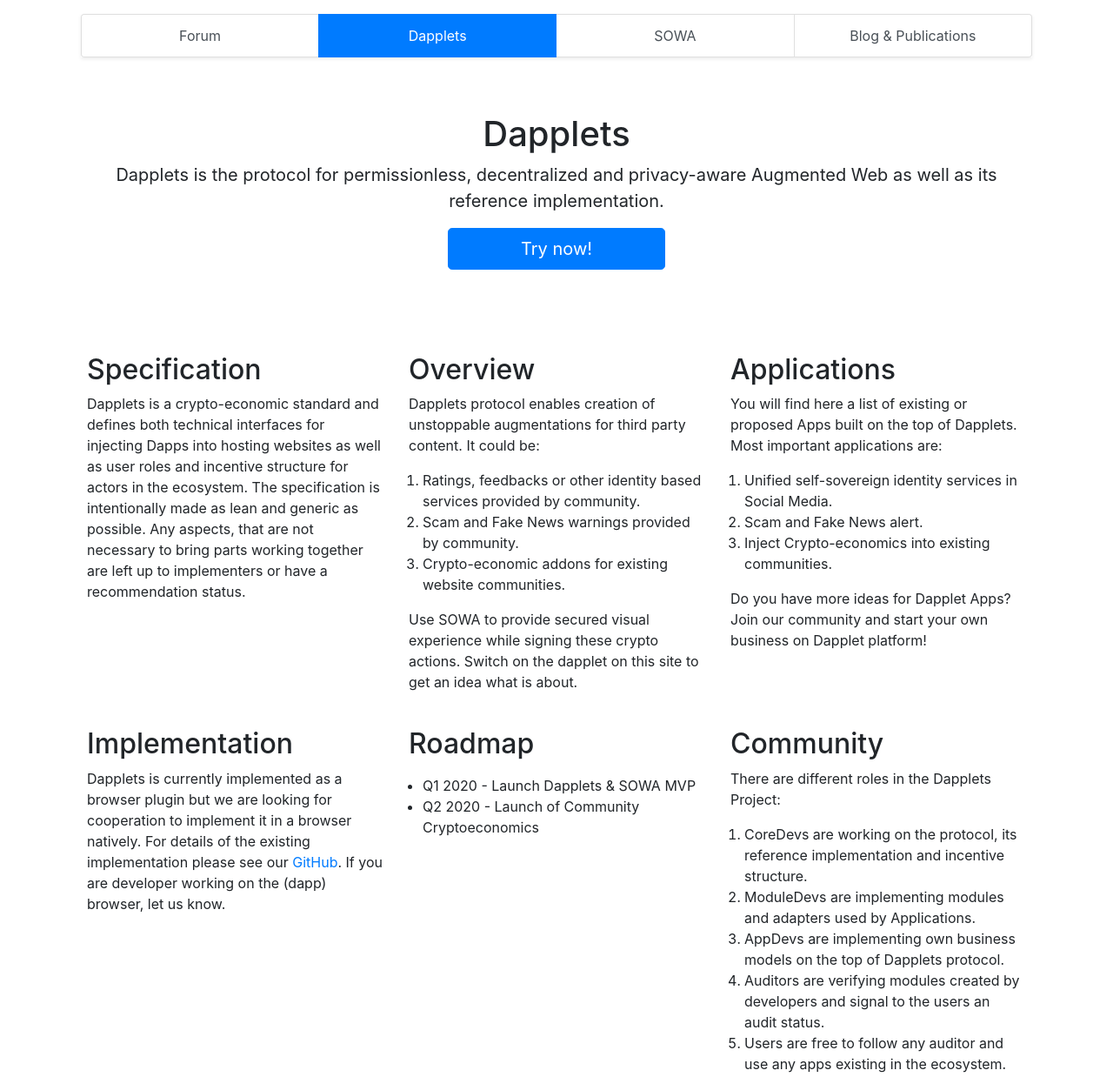
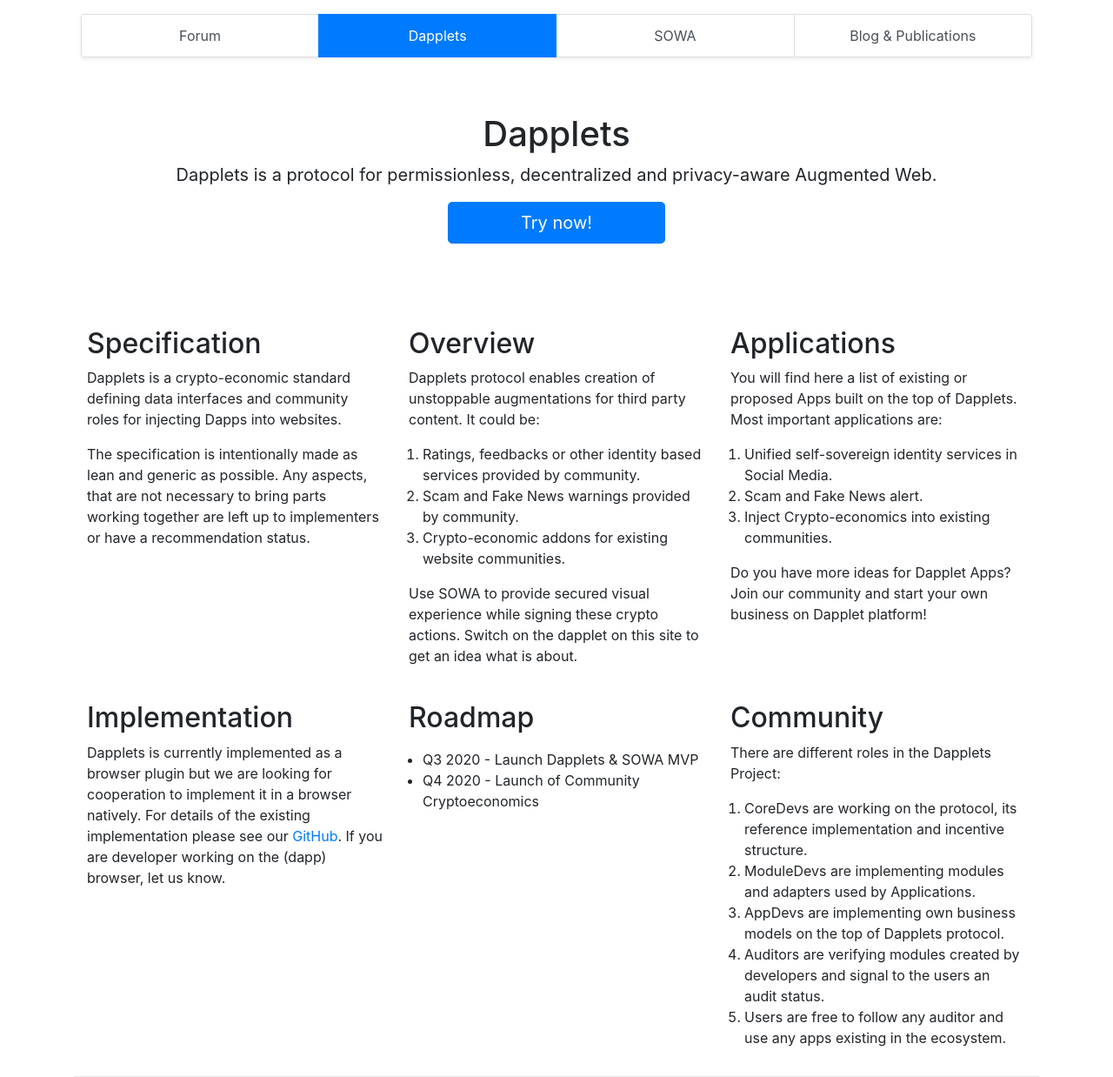
Before and after one commit to dapplets/dapplets.github.io, a website: page index.html in a window 1280 px wide. Shown: the top 1238 px of the page at 87% size. Drawn offline with nearby package versions, Linux system fonts and the light colour scheme.

Commit message:
[+] tuning text

```diff
--- a/index.html
+++ b/index.html
@@ -30,8 +30,8 @@
 
             <div class="jumbotron bg-transparent">
                 <h1 class="text-center">Dapplets</h1>
-                <p class="text-center" style="font-size: 20px;">Dapplets is the protocol for permissionless,
-                    decentralized and privacy-aware Augmented Web as well as its reference implementation.</p>
+                <p class="text-center" style="font-size: 20px;">Dapplets is a protocol for permissionless,
+                    decentralized and privacy-aware Augmented Web.</p>
                 <button id="tryDappletsButton" type="button" class="btn btn-primary  btn-lg mx-auto"
                     style="width: 250px;display: block;">Try now!</button>
             </div>
@@ -40,14 +40,8 @@
                 <div class="row">
                     <div class="col-md-4">
                         <h2>Specification</h2>
-                        <p>Dapplets is a crypto-economic standard and defines both technical interfaces for injecting
-                            Dapps into hosting websites as well as user roles and incentive structure for actors in the
-                            ecosystem.
-
-                            The specification is intentionally made as lean and generic as possible. Any aspects, that
-                            are not necessary to bring parts working together are left up to implementers or have a
-                            recommendation status.
-                        </p>
+                        <p>Dapplets is a crypto-economic standard defining data interfaces and community roles for injecting Dapps into websites.</p>
+                        <p>The specification is intentionally made as lean and generic as possible. Any aspects, that are not necessary to bring parts working together are left up to implementers or have a recommendation status.</p>
                         <!-- <p><a class="btn btn-secondary" href="#" role="button">View details &raquo;</a></p> -->
                     </div>
                     <div class="col-md-4">
@@ -94,8 +88,8 @@
                         <h2>Roadmap</h2>
                         <p>
                             <ul class="pl-3">
-                                <li>Q1 2020 - Launch Dapplets & SOWA MVP</li>
-                                <li>Q2 2020 - Launch of Community Cryptoeconomics</li>
+                                <li>Q3 2020 - Launch Dapplets & SOWA MVP</li>
+                                <li>Q4 2020 - Launch of Community Cryptoeconomics</li>
                             </ul>
                         </p>
                         <!-- <p><a class="btn btn-secondary" href="#" role="button">View details &raquo;</a></p> -->
```
